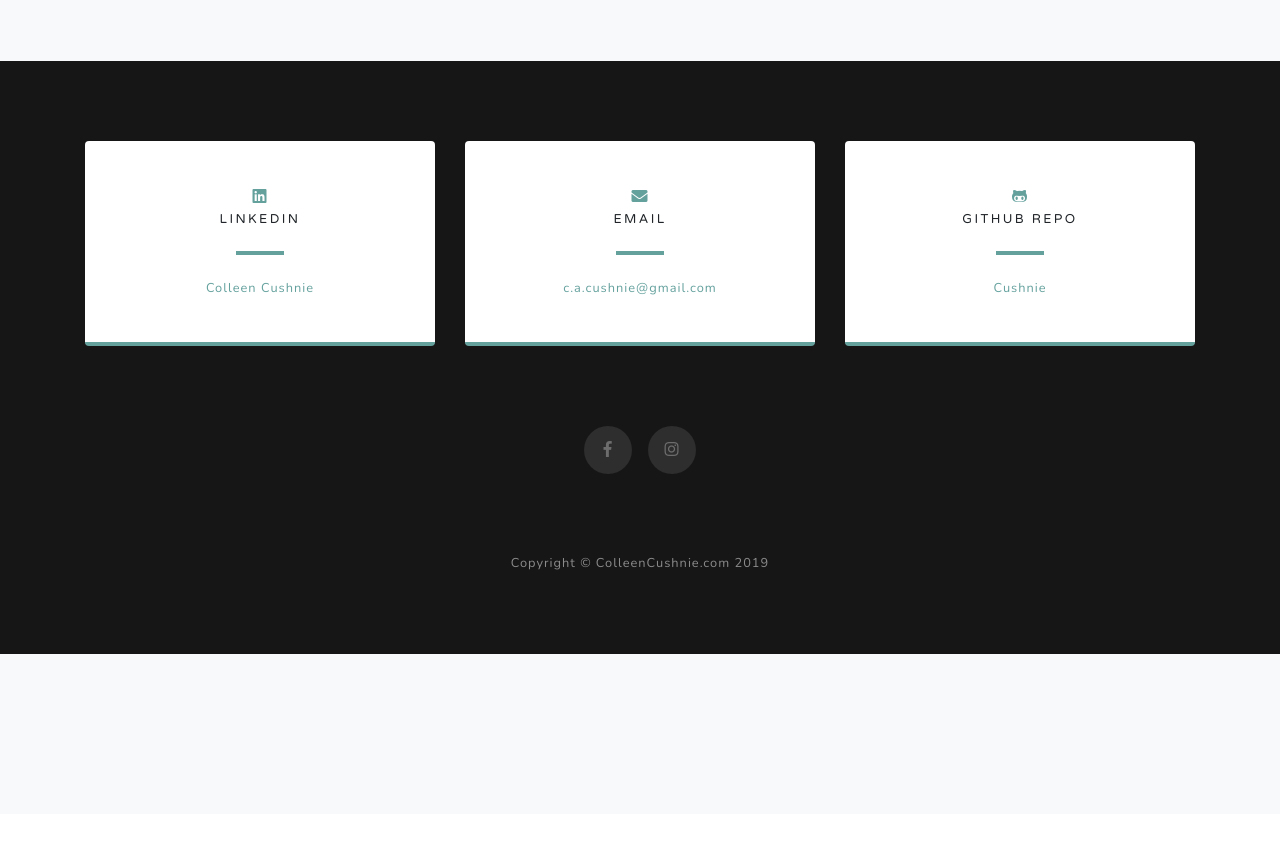
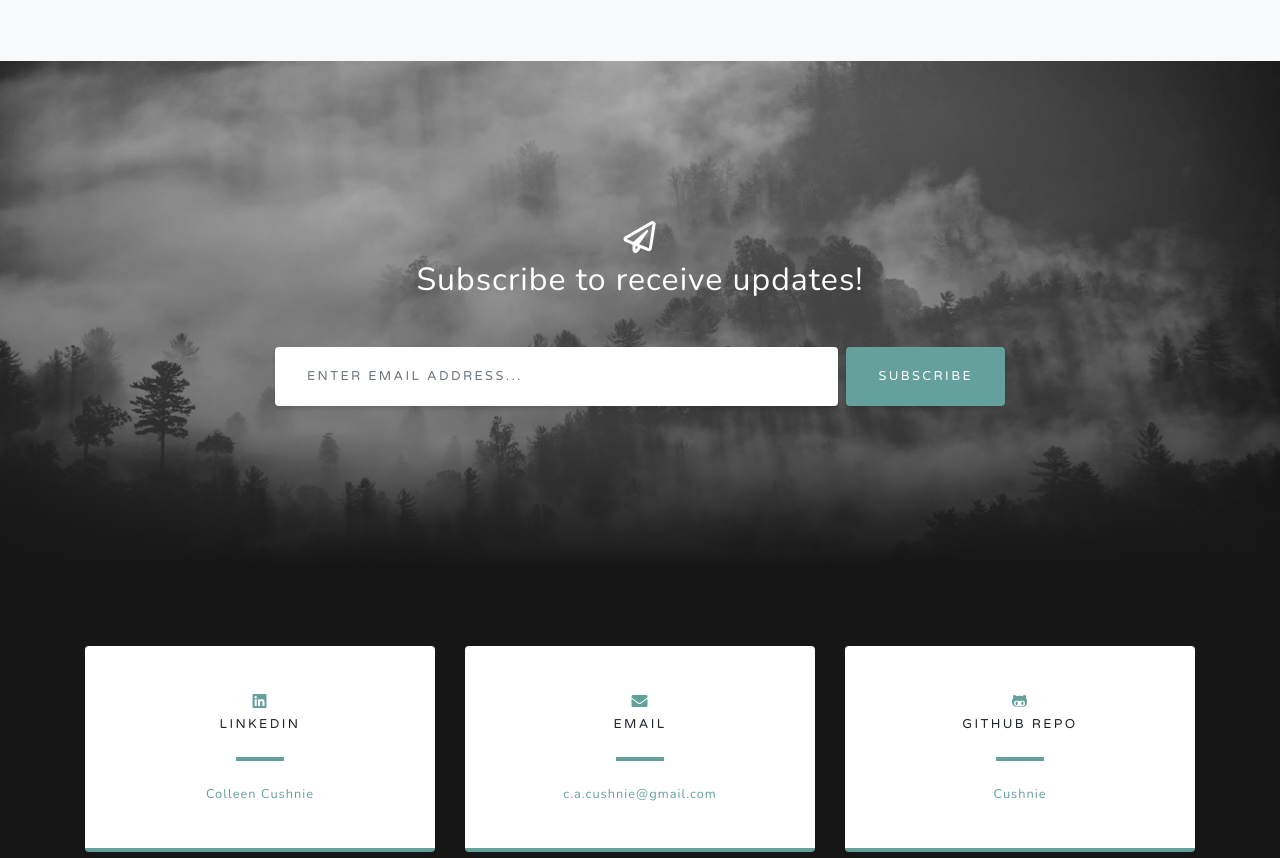
Before and after one commit to Cushnie/cushnie.github.io, a website: page index.html in a window 1280 px wide. Shown: the part 4334-5192 px from the top of the page. Before the commit the page ends 5148 px from the top, so only its background shows below. Drawn offline with nearby package versions, Linux system fonts and the light colour scheme; files whose address does not match are found by name.

Commit message:
added email link to subscribe button

```diff
--- a/index.html
+++ b/index.html
@@ -268,7 +268,7 @@
         </div>
 
         <!-- Signup Section -->
-        <!-- <section id="signup" class="signup-section">
+        <section id="signup" class="signup-section">
             <div class="container">
                 <div class="row">
                     <div class="col-md-10 col-lg-8 mx-auto text-center">
@@ -279,32 +279,15 @@
                         <form class="form-inline d-flex">
                             <input type="email" class="form-control flex-fill mr-0 mr-sm-2 mb-3 mb-sm-0" id="inputEmail"
                                 placeholder="Enter email address...">
-                            <button type="submit" class="btn btn-primary mx-auto">Subscribe</button>
+                                <a class="btn btn-primary" href="mailto:c.a.cushnie@gmail.com?Subject=Subscribe" target="_top">Subscribe</a>
                         </form>
 
                     </div>
                 </div>
             </div>
-        </section> -->
+        </section>
 
-        <!-- <section id="blog" class="signup-section">
-            <div class="container">
-                <div class="row">
-                    <div class="col-md-10 col-lg-8 mx-auto text-center">
 
-                        <i class="far fa-paper-plane fa-2x mb-2 text-white"></i>
-                        <h2 class="text-white mb-5">Subscribe to receive updates!</h2>
-
-                        <form class="form-inline d-flex">
-                            <input type="email" class="form-control flex-fill mr-0 mr-sm-2 mb-3 mb-sm-0" id="inputEmail"
-                                placeholder="Enter email address...">
-                            <button type="submit" class="btn btn-primary mx-auto">Subscribe</button>
-                        </form>
-
-                    </div>
-                </div>
-            </div>
-        </section> -->
 
 
         <!-- Contact Section -->
@@ -319,7 +302,8 @@
                                 <i class="fab fa-linkedin text-primary mb-2"></i>
                                 <h4 class="text-uppercase m-0">LinkedIn</h4>
                                 <hr class="my-4">
-                                <div class="small text-black-50"><a href="https://www.linkedin.com/in/ccushnie/" target="_blank" class="mx-2">Colleen Cushnie</a></div>
+                                <div class="small text-black-50"><a href="https://www.linkedin.com/in/ccushnie/"
+                                        target="_blank" class="mx-2">Colleen Cushnie</a></div>
                             </div>
                         </div>
                     </div>
@@ -331,7 +315,8 @@
                                 <h4 class="text-uppercase m-0">Email</h4>
                                 <hr class="my-4">
                                 <div class="small text-black-50">
-                                    <a href="mailto:c.a.cushnie@gmail.com?Subject=Saw%20your%20website" target="_top">c.a.cushnie@gmail.com</a>
+                                    <a href="mailto:c.a.cushnie@gmail.com?Subject=Saw%20your%20website"
+                                        target="_top">c.a.cushnie@gmail.com</a>
                                 </div>
                             </div>
                         </div>
@@ -343,7 +328,8 @@
                                 <i class="fab fa-github-alt text-primary mb-2"></i>
                                 <h4 class="text-uppercase m-0">GitHub Repo</h4>
                                 <hr class="my-4">
-                                <div class="small text-black-50"><a href="https://github.com/Cushnie" target="_blank" class="mx-2">Cushnie</a></div>
+                                <div class="small text-black-50"><a href="https://github.com/Cushnie" target="_blank"
+                                        class="mx-2">Cushnie</a></div>
                             </div>
                         </div>
                     </div>
```
